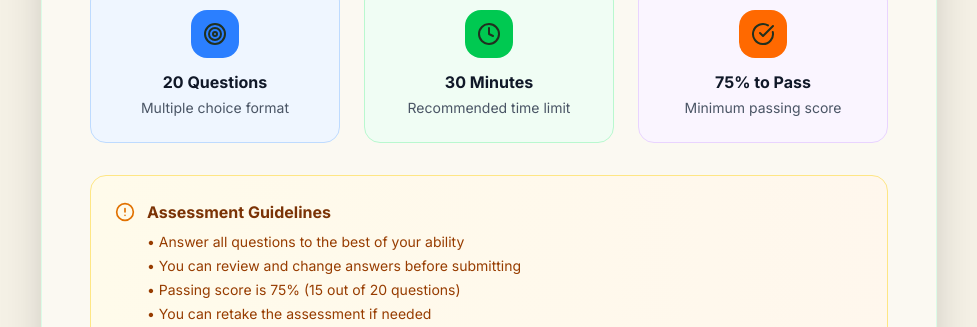
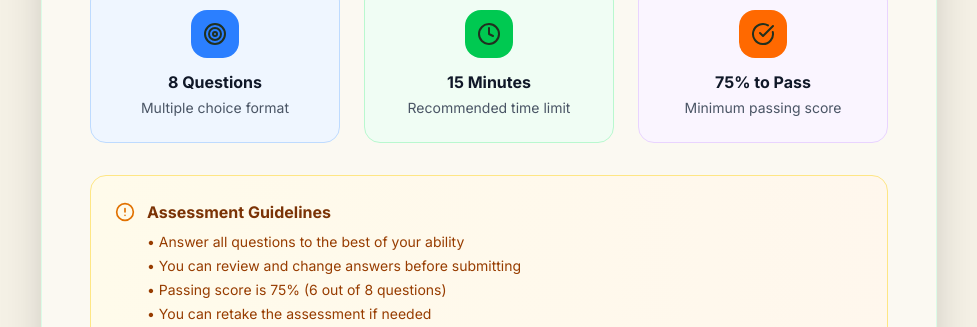
Before and after one commit to Alpha-Builders/PathwiseAI, a React (Vite) app in the folder PathWise-frontend/: page /assessment in a window 1280 px wide. Shown: the part 473-800 px from the top of the page, without its empty margins (151-1128 px from the left). Built offline with nearby package versions, Linux system fonts and the light colour scheme.

Commit message:
Ai integration

```diff
--- a/PathWise-frontend/src/components/Assestment.jsx
+++ b/PathWise-frontend/src/components/Assestment.jsx
@@ -91,7 +91,7 @@ const createPageUrl = (pageName) => {
               <div className="w-12 h-12 bg-blue-500 rounded-2xl flex items-center justify-center mx-auto mb-3">
                 <Target className="w-6 h-6 text-ink" />
               </div>
-              <h3 className="font-bold text-gray-900 mb-1">20 Questions</h3>
+              <h3 className="font-bold text-gray-900 mb-1">8 Questions</h3>
               <p className="text-sm text-gray-600">Multiple choice format</p>
             </div>
 
@@ -99,7 +99,7 @@ const createPageUrl = (pageName) => {
               <div className="w-12 h-12 bg-green-500 rounded-2xl flex items-center justify-center mx-auto mb-3">
                 <Clock className="w-6 h-6 text-ink" />
               </div>
-              <h3 className="font-bold text-gray-900 mb-1">30 Minutes</h3>
+              <h3 className="font-bold text-gray-900 mb-1">15 Minutes</h3>
               <p className="text-sm text-gray-600">Recommended time limit</p>
             </div>
 
@@ -121,7 +121,7 @@ const createPageUrl = (pageName) => {
                 <ul className="text-sm text-amber-800 space-y-1">
                   <li>• Answer all questions to the best of your ability</li>
                   <li>• You can review and change answers before submitting</li>
-                  <li>• Passing score is 75% (15 out of 20 questions)</li>
+                  <li>• Passing score is 75% (6 out of 8 questions)</li>
                   <li>• You can retake the assessment if needed</li>
                 </ul>
               </div>
--- a/PathWise-frontend/src/components/Skills.jsx
+++ b/PathWise-frontend/src/components/Skills.jsx
@@ -115,25 +115,17 @@ export default function Skills() {
     try {
       const prompt = `Find REAL, WORKING, and high-quality learning resources for the skill: "${skillName}".
 You must return exactly:
-- 4 documentation links/guides/articles
-- 2 YouTube video tutorial links from reputable tech channels
+- 1 online documentation link/guide/article
+- 1 YouTube video tutorial link from a reputable tech channel
 
 IMPORTANT: Only return real, working URLs. Do not generate fake URLs.
 Format the response as a JSON object with this exact structure:
 {
-  "resources": [
-    { "title": "Actual Document/Guide Title 1", "url": "https://actual-link-to-docs-1.com", "type": "Documentation" },
-    { "title": "Actual Document/Guide Title 2", "url": "https://actual-link-to-docs-2.com", "type": "Guide" },
-    { "title": "Actual Document/Guide Title 3", "url": "https://actual-link-to-docs-3.com", "type": "Course" },
-    { "title": "Actual Document/Guide Title 4", "url": "https://actual-link-to-docs-4.com", "type": "Article" }
-  ],
-  "videos": [
-    { "title": "Video Tutorial Title 1", "url": "https://www.youtube.com/watch?v=id1", "channel": "Channel Name 1" },
-    { "title": "Video Tutorial Title 2", "url": "https://www.youtube.com/watch?v=id2", "channel": "Channel Name 2" }
-  ]
+  "resource": { "title": "Actual Document/Guide Title", "url": "https://actual-link-to-docs.com", "type": "Documentation" },
+  "video": { "title": "Video Tutorial Title", "url": "https://www.youtube.com/watch?v=id", "channel": "Channel Name" }
 }
 
-Ensure the YouTube URLs are real and have the format: https://www.youtube.com/watch?v=VIDEO_ID.
+Ensure the YouTube URL is real and has the format: https://www.youtube.com/watch?v=VIDEO_ID.
 Return ONLY the JSON block.`;
 
       const botResponse = await callNimApi({
--- a/PathWise-frontend/src/components/Test.jsx
+++ b/PathWise-frontend/src/components/Test.jsx
@@ -70,17 +70,17 @@ export default function Test() {
     setQuestionError(null);
 
     try {
-      const message = `Generate 20 multiple-choice assessment questions for the skill: "${skillName}".
+      const message = `Generate 8 multiple-choice assessment questions for the skill: "${skillName}".
 
 Requirements:
-1. Create exactly 20 questions that test practical knowledge and understanding
+1. Create exactly 8 questions that test practical knowledge and understanding
 2. Each question should have exactly 4 options (A, B, C, D)
 3. Questions should range from beginner to intermediate difficulty
 4. Focus on real-world application and best practices
 5. Include both conceptual and practical questions
 
 Format your response as a valid JSON array of objects, with no other text around it. Each object must have:
-- "id": unique integer (1-20)
+- "id": unique integer (1-8)
 - "question": "Question text"
 - "options": ["Option A", "Option B", "Option C", "Option D"]
 - "correctAnswer": integer (0 to 3 corresponding to index of correct option)
@@ -251,7 +251,7 @@ Example:
             </p>
             <div className="bg-blue-500/20 rounded-lg p-4">
               <p className="text-sm text-blue-300">
-                🤖 Creating 20 tailored questions to test your knowledge
+                🤖 Creating 8 tailored questions to test your knowledge
               </p>
             </div>
           </div>
```
